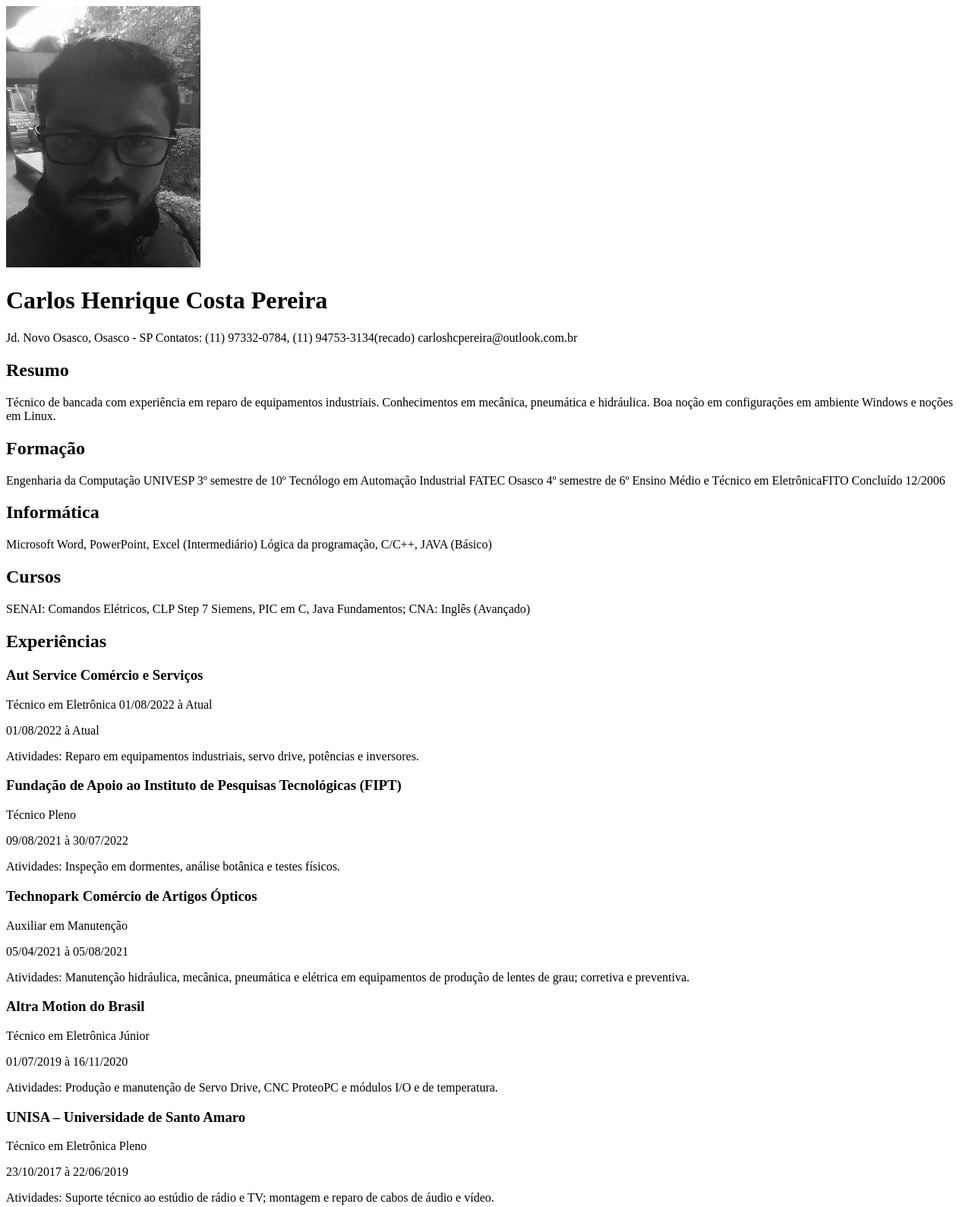
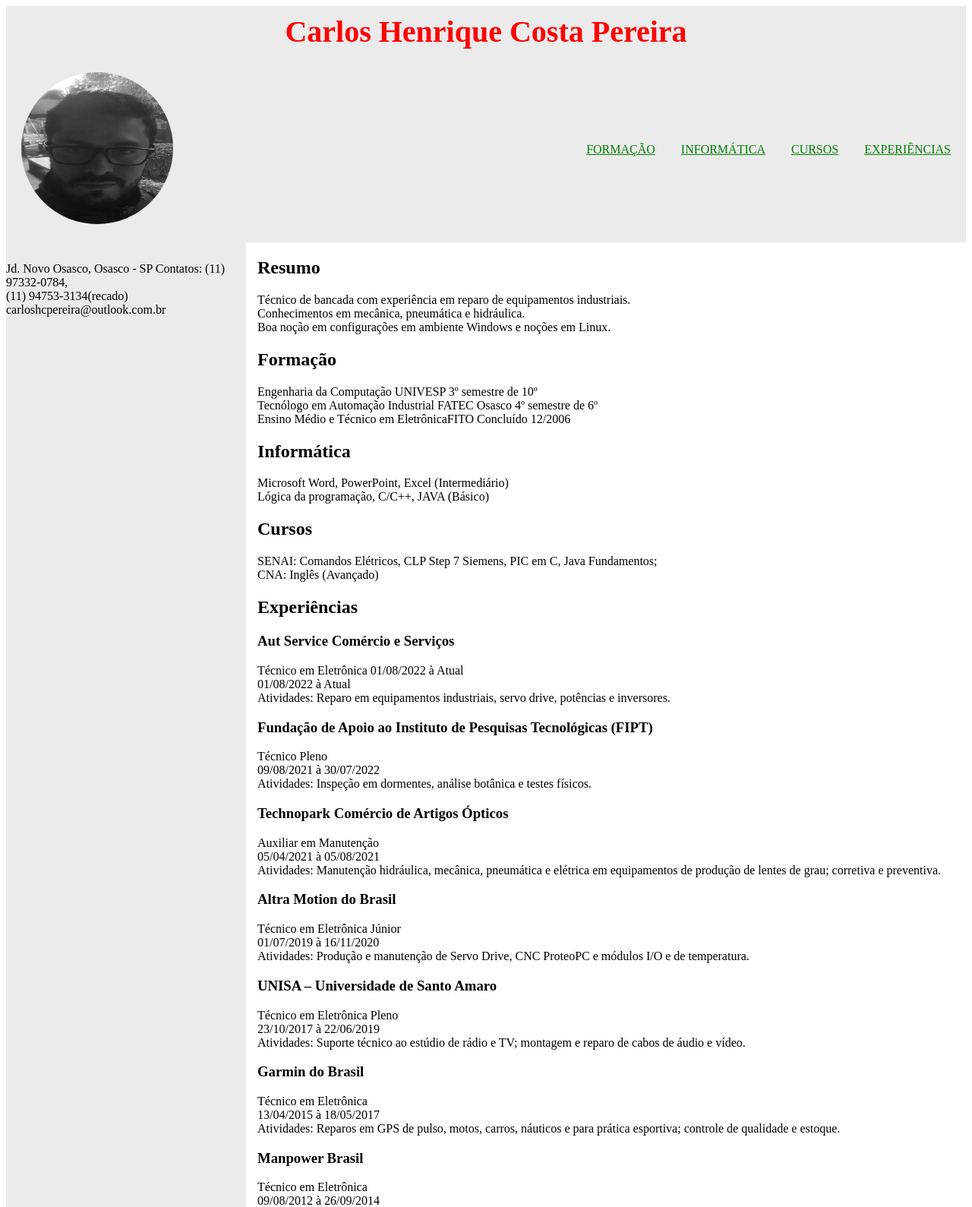
Before and after one commit to carlosthrasher/curriculoCarlos, a plain HTML site: page index.html in a window 1280 px wide. Shown: the top 1589 px of the page at 76% size. Drawn offline with Linux system fonts and the light colour scheme.

Commit message:
Melhoria da estrutura do HTMl como a navegação e demais paragrafos,criado o style.css e començando a estilizar

```diff
--- a/index.html
+++ b/index.html
@@ -5,97 +5,123 @@
     <meta charset="UTF-8">
     <meta name="viewport" content="width=device-width, initial-scale=1.0">
     <meta name="description" content="Curriculo Profissional para estágio e emprego CLT">
+    <link rel="stylesheet" href="style.css">
     <title>Curriculo Carlos Henrique</title>
 </head>
 
 <body>
     <header>
-        <img src="carlos.jpg" alt="foto pessoal">
-
+        <h1>Carlos Henrique Costa Pereira</h1>
+        <div class="navegacao">
+            <div><img src="carlos.jpg" alt="foto pessoal" id="fotocarlos"></div>
+            <div class="navegador">
+                <nav>
+                    <ul>
+                        <li>
+                            <a href="#resumo">Formação</a>
+                        </li>
+                        <li>
+                            <a href="#informatica">Informática</a>
+                        </li>
+                        <li>
+                            <a href="#cursos">Cursos</a>
+                        </li>
+                        <li>
+                            <a href="#experiencias">Experiências</a>
+                        </li>
+                </nav>
+            </div>
+        </div>
     </header>
 
-    <main>
-        <h1>Carlos Henrique Costa Pereira</h1>
+    <main class="conteudo_geral">
 
-        <div class="contatos">
-            Jd. Novo Osasco, Osasco - SP
-            Contatos: (11) 97332-0784, (11) 94753-3134(recado) carloshcpereira@outlook.com.br
+
+        <div class="informaçoes_pessoais">
+            <p>Jd. Novo Osasco, Osasco - SP
+                Contatos: (11) 97332-0784, <br> (11) 94753-3134(recado) <br> carloshcpereira@outlook.com.br</p>
         </div>
 
+        <div class="conteudo_principal">
+            <h2 id="resumo">Resumo</h2>
 
-        <h2>Resumo</h2>
-
-        Técnico de bancada com experiência em reparo de equipamentos industriais.
-        Conhecimentos em mecânica, pneumática e hidráulica.
-        Boa noção em configurações em ambiente Windows e noções em Linux.
+            <p>Técnico de bancada com experiência em reparo de equipamentos industriais. <br>
+                Conhecimentos em mecânica, pneumática e hidráulica. <br>
+                Boa noção em configurações em ambiente Windows e noções em Linux.</p>
 
 
-        <h2>Formação</h2>
+            <h2 id="formacao">Formação</h2>
 
-        Engenharia da Computação UNIVESP 3º semestre de 10º
-        Tecnólogo em Automação Industrial FATEC Osasco 4º semestre de 6º
-        Ensino Médio e Técnico em EletrônicaFITO Concluído 12/2006
+            <p>Engenharia da Computação UNIVESP 3º semestre de 10º <br>
+                Tecnólogo em Automação Industrial FATEC Osasco 4º semestre de 6º <br>
+                Ensino Médio e Técnico em EletrônicaFITO Concluído 12/2006 <br></p>
 
-        <h2>Informática</h2>
+            <h2 id="informatica">Informática</h2>
 
-        Microsoft Word, PowerPoint, Excel (Intermediário)
-        Lógica da programação, C/C++, JAVA (Básico)
+            <p>Microsoft Word, PowerPoint, Excel (Intermediário) <br>
+                Lógica da programação, C/C++, JAVA (Básico)</p>
 
-        <h2>Cursos</h2>
+            <h2 id="cursos">Cursos</h2>
 
-        SENAI: Comandos Elétricos, CLP Step 7 Siemens, PIC em C, Java Fundamentos;
-        CNA: Inglês (Avançado)
+            <p>SENAI: Comandos Elétricos, CLP Step 7 Siemens, PIC em C, Java Fundamentos; <br>
+                CNA: Inglês (Avançado)</p>
 
-        <h2>Experiências</h2>
+            <h2 id="experiencias">Experiências</h2>
 
             <h3>Aut Service Comércio e Serviços </h3>
-        <p>Técnico em Eletrônica 01/08/2022 à Atual</p>
-        <p>01/08/2022 à Atual</p>
-        <p>Atividades: Reparo em equipamentos industriais, servo drive, potências e inversores.</p>
+            <p>Técnico em Eletrônica 01/08/2022 à Atual <br>
+                01/08/2022 à Atual <br>
+                Atividades: Reparo em equipamentos industriais, servo drive, potências e inversores.</p>
 
             <h3>Fundação de Apoio ao Instituto de Pesquisas Tecnológicas (FIPT)</h3>
-        <p>Técnico Pleno</p>
-        <p>09/08/2021 à 30/07/2022</p>
-        <p>Atividades: Inspeção em dormentes, análise botânica e testes físicos.</p>
+            <p>Técnico Pleno <br>
+                09/08/2021 à 30/07/2022 <br>
+                Atividades: Inspeção em dormentes, análise botânica e testes físicos.</p>
 
             <h3>Technopark Comércio de Artigos Ópticos</h3>
-        <p>Auxiliar em Manutenção</p>
-        <p>05/04/2021 à 05/08/2021</p>
-        <p>Atividades: Manutenção hidráulica, mecânica, pneumática e elétrica em equipamentos de produção de lentes de
+            <p>Auxiliar em Manutenção <br>
+                05/04/2021 à 05/08/2021 <br>
+                Atividades: Manutenção hidráulica, mecânica, pneumática e elétrica em equipamentos de produção de lentes
+                de
                 grau; corretiva e preventiva.</p>
 
             <h3>Altra Motion do Brasil</h3>
-        <p>Técnico em Eletrônica Júnior</p>
-        <p>01/07/2019 à 16/11/2020</p>
-        <p>Atividades: Produção e manutenção de Servo Drive, CNC ProteoPC e módulos I/O e de temperatura.</p>
+            <p>Técnico em Eletrônica Júnior <br>
+                01/07/2019 à 16/11/2020 <br>
+                Atividades: Produção e manutenção de Servo Drive, CNC ProteoPC e módulos I/O e de temperatura.</p>
 
             <h3>UNISA – Universidade de Santo Amaro</h3>
-        <p>Técnico em Eletrônica Pleno</p>
-        <p>23/10/2017 à 22/06/2019</p>
-        <p>Atividades: Suporte técnico ao estúdio de rádio e TV; montagem e reparo de cabos de áudio e vídeo.</p>
+            <p>Técnico em Eletrônica Pleno <br>
+                23/10/2017 à 22/06/2019 <br>
+                Atividades: Suporte técnico ao estúdio de rádio e TV; montagem e reparo de cabos de áudio e vídeo.</p>
 
             <h3>Garmin do Brasil</h3>
-        <p>Técnico em Eletrônica</p>
-        <p>13/04/2015 à 18/05/2017</p>
-        <p>Atividades: Reparos em GPS de pulso, motos, carros, náuticos e para prática esportiva; controle de qualidade
+            <p>Técnico em Eletrônica <br>
+                13/04/2015 à 18/05/2017 <br>
+                Atividades: Reparos em GPS de pulso, motos, carros, náuticos e para prática esportiva; controle de
+                qualidade
                 e estoque.</p>
 
             <h3>Manpower Brasil</h3>
-        <p>Técnico em Eletrônica</p>
-        <p>09/08/2012 à 26/09/2014</p>
-        <p>Atividades: Produção de módulos hidráulicos de impressoras de codificação ink-jet.</p>
+            <p>Técnico em Eletrônica <br>
+                09/08/2012 à 26/09/2014 <br>
+                Atividades: Produção de módulos hidráulicos de impressoras de codificação ink-jet.</p>
 
             <h3>TESC Sistemas de Controle</h3>
-        <p>Técnico em Eletrônica</p>
-        <p>08/07/2009 à 07/05/2010</p>
-        <p>Atividades: Reparo em controladoras de semáforos, cancelas de pedágios e radares de velocidade.</p>
+            <p>Técnico em Eletrônica <br>
+                08/07/2009 à 07/05/2010 <br>
+                Atividades: Reparo em controladoras de semáforos, cancelas de pedágios e radares de velocidade.</p>
+        </div>
 
     </main>
 
     <footer>
+        <div class="rodape">
             <img src="hardsoft.jpg" alt="foto de um chip com código binario">
-        Técnico em Eletrônica e aspirante a Programador
+            <p>Técnico em Eletrônica e aspirante a Programador</p>
             <img src="software-1.jpg" alt="foto de uma tela teclado e duas mãos programando em código binario">
+        </div>
+
     </footer>
 
 
--- /dev/null
+++ b/style.css
@@ -0,0 +1,72 @@
+h1 {
+    text-align: center;
+    padding: 10px;
+    margin: 0px;
+    font-size: 40px
+}
+
+header {
+    color: rgb(255, 0, 0);
+    background-color: rgb(235, 235, 235);
+    text-decoration: none;
+}
+.navegacao {
+    width: 100%;
+    display: inline-flex;
+    align-items: center;
+    justify-content: space-between;
+}
+.navegador nav li a{
+    text-transform:uppercase;
+    color: green;
+}
+a:hover{
+    font-size: 25px;
+    color: darkgreen;
+    transition: 0.5s;
+}
+
+#fotocarlos {
+    position: 10%, 90%,10%,10%;
+    height: 200px;
+    border-radius: 100%;
+}
+
+nav li {
+    display: inline-flex;
+    margin-left: 10px;
+    margin-right: 10px;
+    padding-right: 10px;
+    text-decoration: none;
+}
+.conteudo_geral{
+    display: inline-flex;
+
+}
+.informaçoes_pessoais{
+    background-color: rgb(235, 235, 235);
+    padding-top: 10px;
+    width: 25%;
+}
+
+.conteudo_principal {
+    margin-left: 15px;
+}
+
+footer {
+    background-color: rgb(235, 235, 235);
+    width: 100%;
+}
+.rodape{
+    width: 100%;
+    display: inline-flex;
+    justify-content: space-evenly;
+    align-items: center;
+}
+
+img {
+    margin: 20px;
+    height: 150px;
+    width: 200px;
+    border-radius: 13px;
+}
```
Lines whose indentation alone changed are shown as unchanged.
